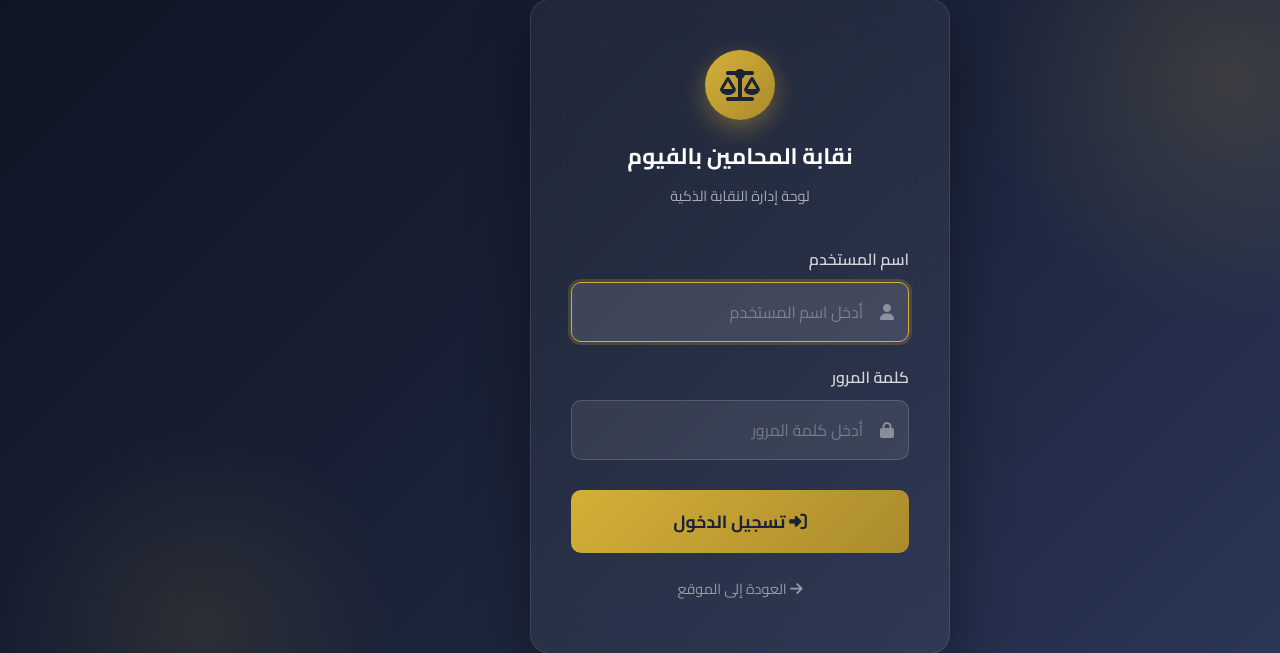
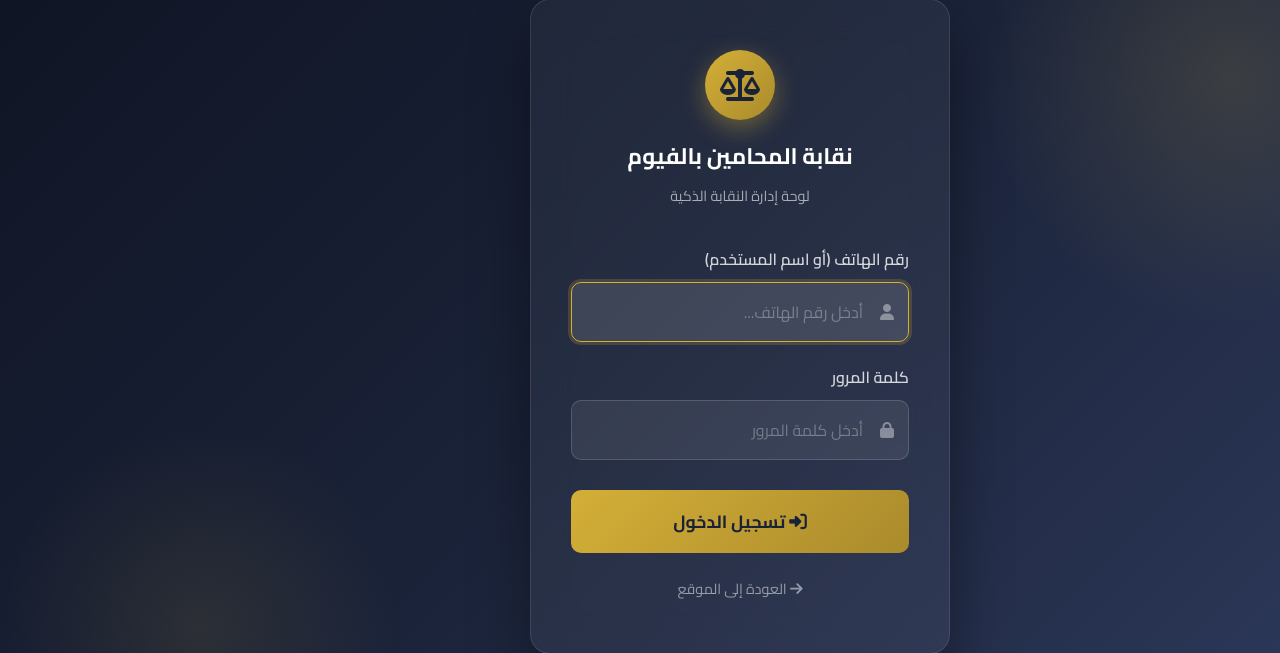
Before and after one commit to nqabaalmohamen/NQBW, a Django app: page /dashboard/login/ in a window 1280 px wide; the page is wider, and only the part inside the window is pictured. Shown: the part 74-727 px from the top of that part. Run offline with Django 5.2, Linux system fonts and the light colour scheme.

Commit message:
Update dashboard login labels

```diff
--- a/templates/dashboard/login.html
+++ b/templates/dashboard/login.html
@@ -139,10 +139,10 @@
         <form method="POST">
             {% csrf_token %}
             <div class="form-group">
-                <label>اسم المستخدم</label>
+                <label>رقم الهاتف (أو اسم المستخدم)</label>
                 <div class="input-group">
                     <i class="fa-solid fa-user"></i>
-                    <input type="text" name="username" placeholder="أدخل اسم المستخدم" required autofocus>
+                    <input type="text" name="username" placeholder="أدخل رقم الهاتف..." required autofocus>
                 </div>
             </div>
             <div class="form-group">
```
